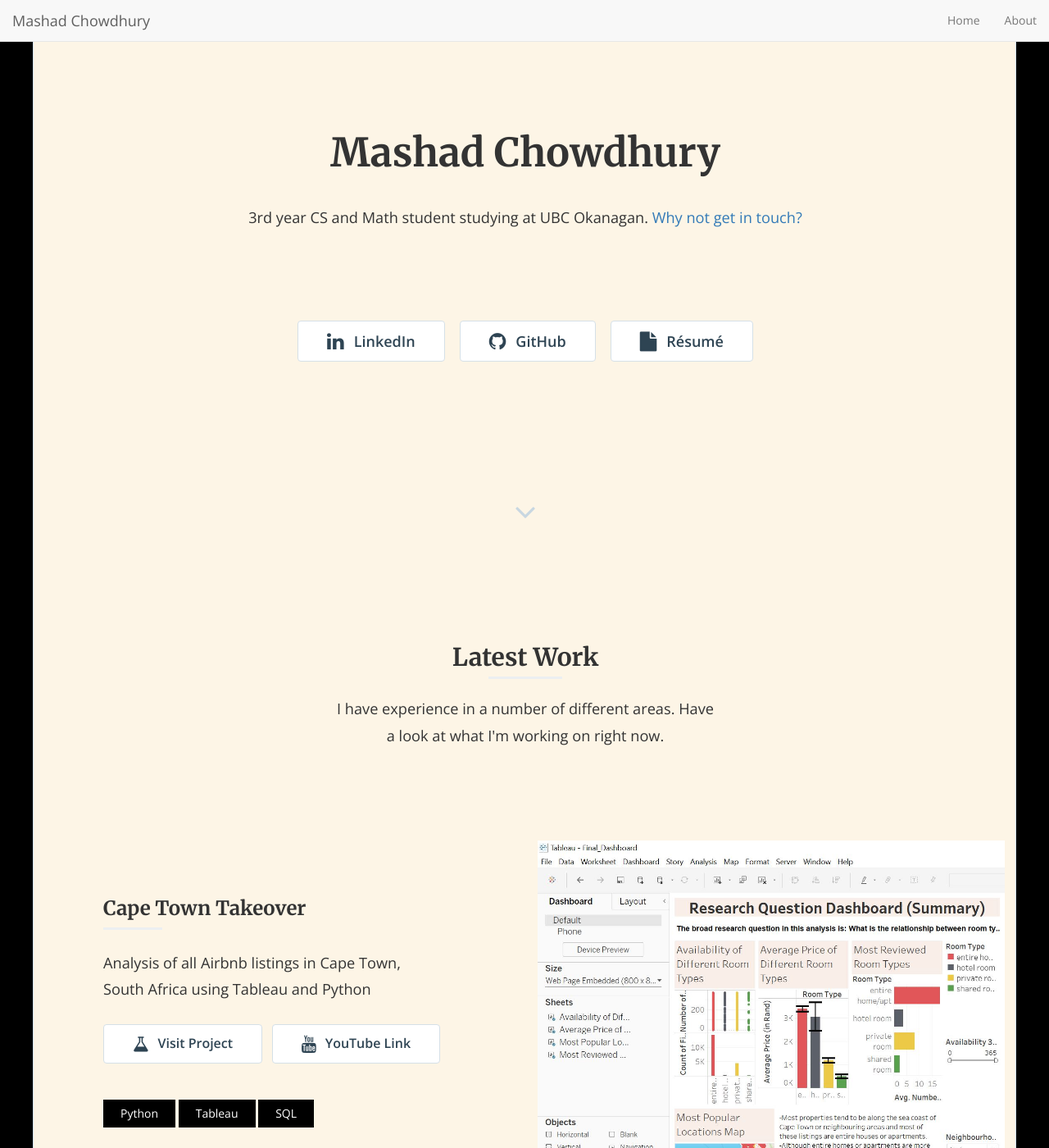
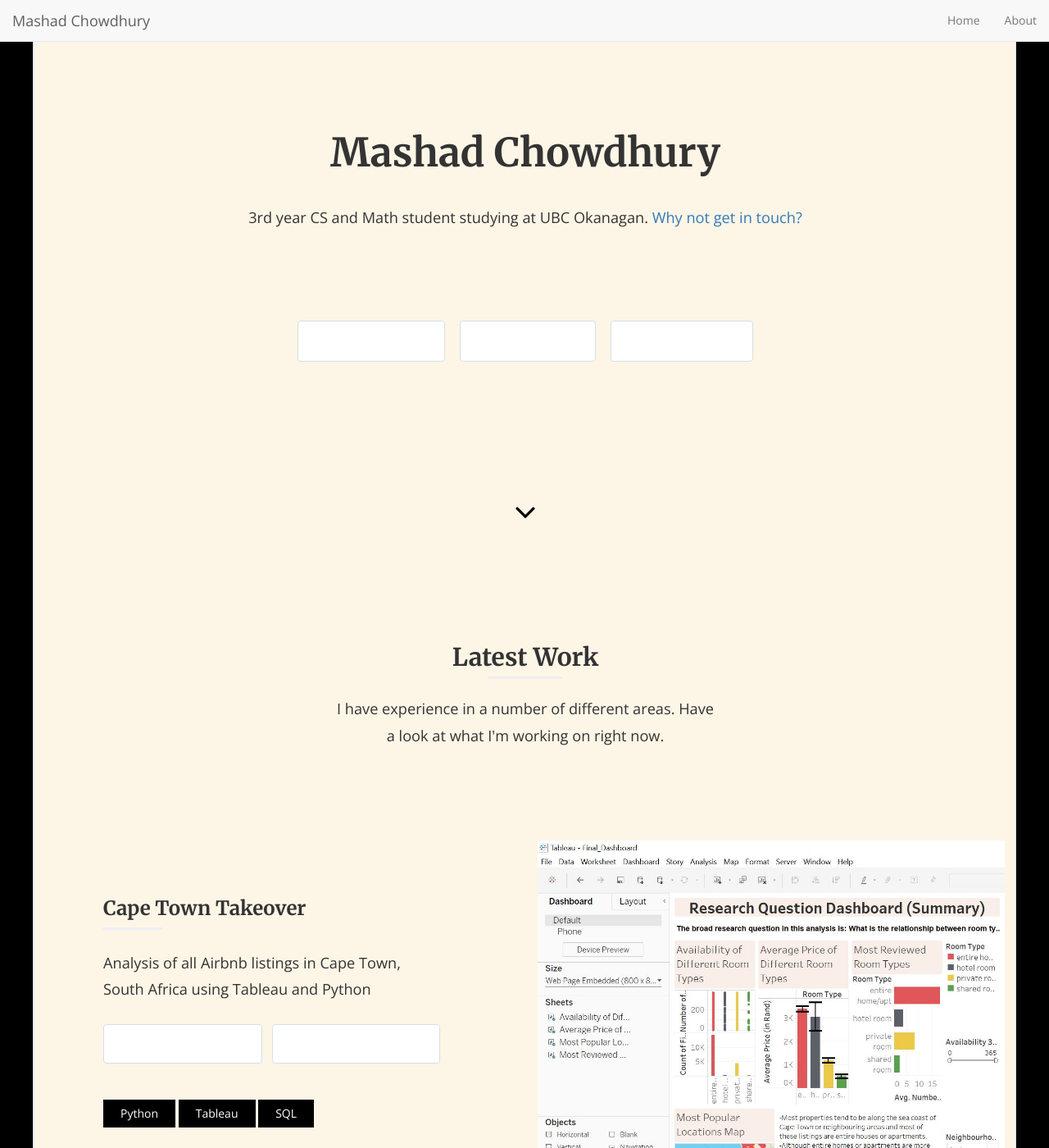
Before and after one commit to mashadchowdhury/mashadchowdhury.github.io, a Jekyll site: the page built from index.html, in a window 1280 px wide and 1400 px high. Shown: the whole window at 82% size. Built offline with Jekyll 4.4.1, drawn with Linux system fonts in a browser that asks for light colours; nearby versions of some CDN libraries; the list of posts is cut into pages by our own code.

Commit message:
Update style.scss

```diff
--- a/css/style.scss
+++ b/css/style.scss
@@ -55,7 +55,7 @@ p {
 a {
   @include transition(color .2s ease-in-out);
   &:hover {
-    color: #FF5B33;
+    color: #ffffff;
     text-decoration: none;
   }
 }
@@ -65,10 +65,10 @@ button.btn, input.btn {
   margin: 2em 0.5em;
   border: solid 1px #d5e0e7;
   border-radius: 4px;
-  color: #2E4453;
+  color: #ffffff;
   font-weight: 600;
   &:hover, &.btn-default:hover {
-    background-color: black;
+    background-color: white;
     border: solid 1px #b0c5d2;
     -moz-box-shadow: 0 1px 0 #b0c5d2;
     -webkit-box-shadow: 0 1px 0 #b0c5d2;
@@ -95,7 +95,7 @@ button.btn, input.btn {
 .section-jump {
   position: relative;
   top: 0;
-  color: #C8D7E1;
+  color: #000000;
   margin: 0 auto;
   display: table;
   @include transition(top .2s ease-in);
@@ -185,16 +185,16 @@ button.btn, input.btn {
     margin-right: 0;
   }
   ::-webkit-input-placeholder {
-    color: #D6D6D6;
+    color: #ffffff;
   }
   :-moz-placeholder {
-    color: #D6D6D6;
+    color: #ffffff;
   }
   ::-moz-placeholder {
-    color: #D6D6D6;
+    color: #ffffff;
   }
   :-ms-input-placeholder {
-    color: #D6D6D6;
+    color: #ffffff;
   }
 }
 
```
